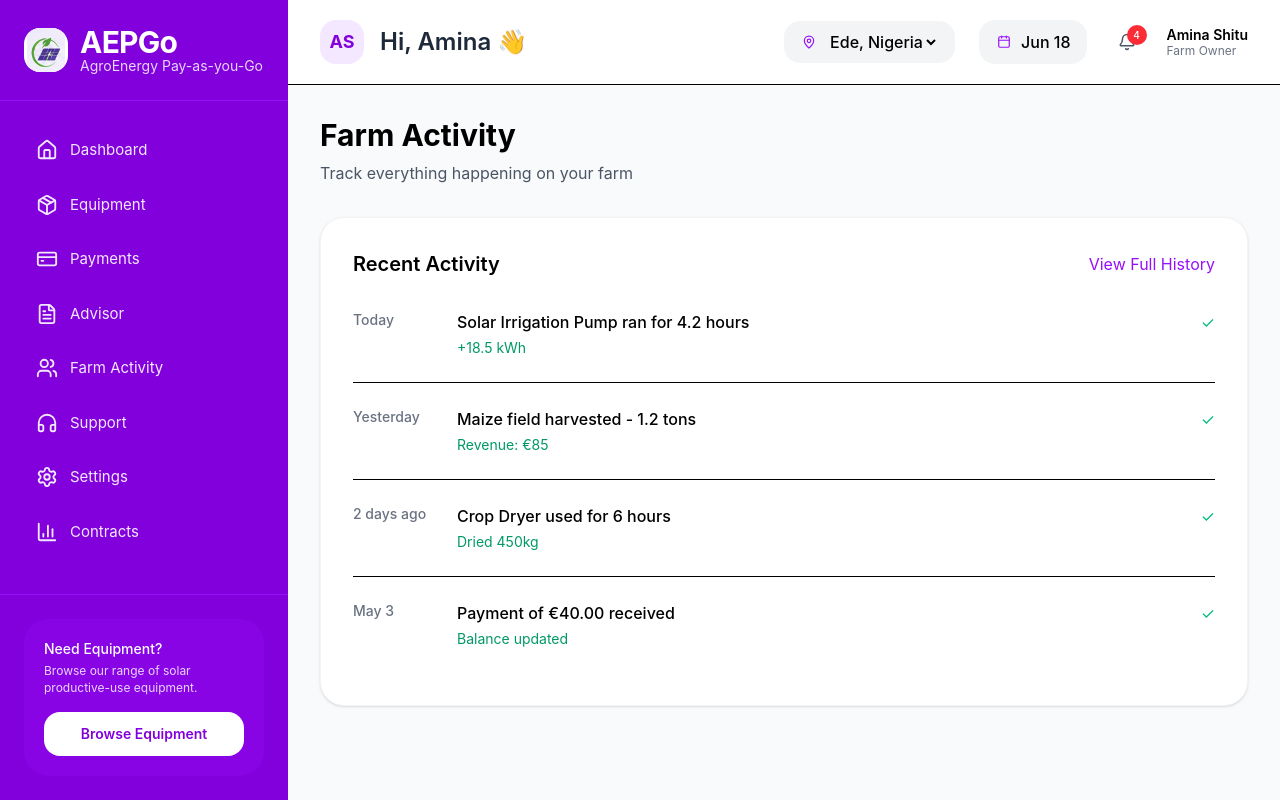
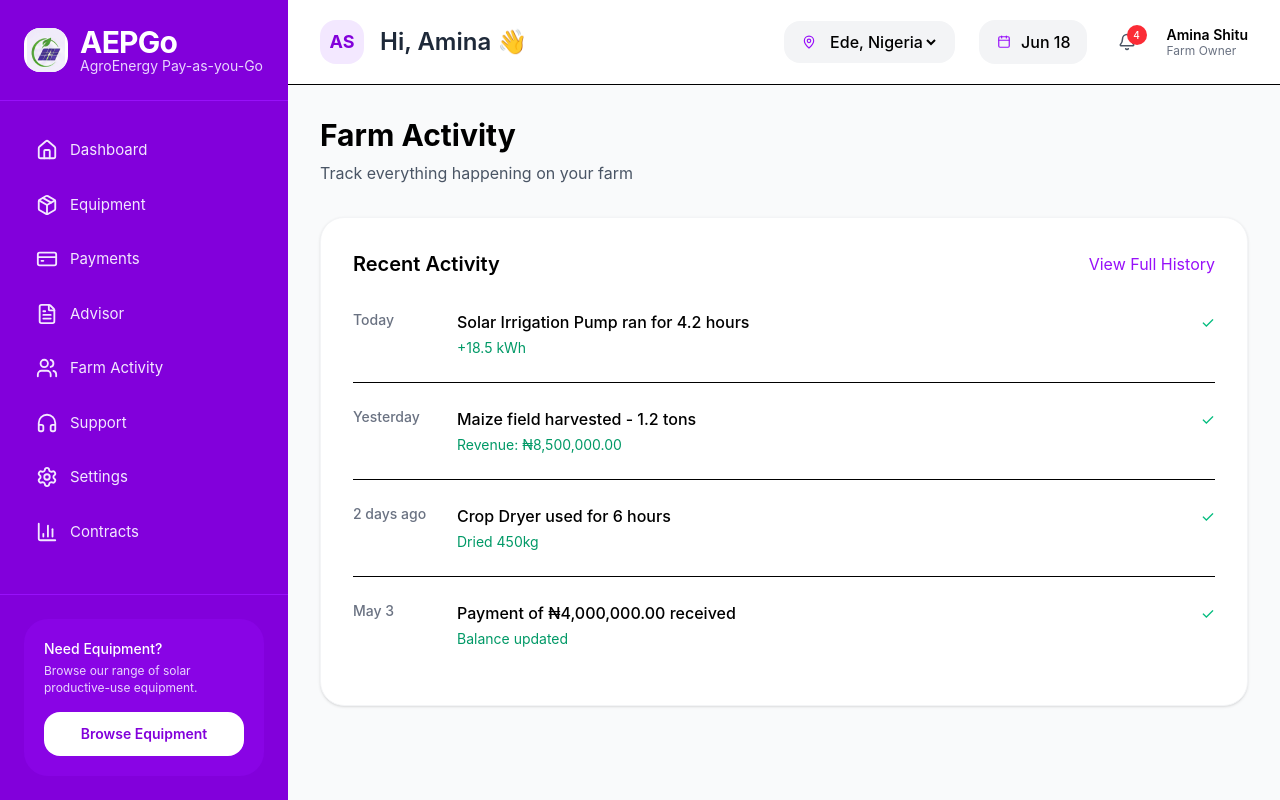
Before and after one commit to jettybay/aepgo-web, a Next.js app: page /activity in a window 1280 px wide. Built offline with nearby package versions, Linux system fonts and the light colour scheme.

Commit message:
Euro sign edit

```diff
--- a/app/activity/page.tsx
+++ b/app/activity/page.tsx
@@ -6,9 +6,9 @@ import Header from '@/components/layout/Header';
 
 const activities = [
   { time: "Today", action: "Solar Irrigation Pump ran for 4.2 hours", impact: "+18.5 kWh", status: "success" },
-  { time: "Yesterday", action: "Maize field harvested - 1.2 tons", impact: "Revenue: €85", status: "success" },
+  { time: "Yesterday", action: "Maize field harvested - 1.2 tons", impact: "Revenue: ₦8,500,000.00", status: "success" },
   { time: "2 days ago", action: "Crop Dryer used for 6 hours", impact: "Dried 450kg", status: "success" },
-  { time: "May 3", action: "Payment of €40.00 received", impact: "Balance updated", status: "success" },
+  { time: "May 3", action: "Payment of ₦4,000,000.00 received", impact: "Balance updated", status: "success" },
 ];
 
 export default function FarmActivity() {
--- a/app/settings/page.tsx
+++ b/app/settings/page.tsx
@@ -21,7 +21,7 @@ export default function SettingsPage() {
                 <div className="grid grid-cols-2 gap-6">
                   <div>
                     <label className="text-sm text-gray-600">Full Name</label>
-                    <input defaultValue="Amina Yusuf" className="w-full mt-2 px-5 py-3 border rounded-2xl" />
+                    <input defaultValue="Amina Shitu" className="w-full mt-2 px-5 py-3 border rounded-2xl" />
                   </div>
                   <div>
                     <label className="text-sm text-gray-600">Phone Number</label>
@@ -35,7 +35,7 @@ export default function SettingsPage() {
                 <div className="grid grid-cols-2 gap-6">
                   <div>
                     <label className="text-sm text-gray-600">Farm Location</label>
-                    <input defaultValue="Kaduna, Nigeria" className="w-full mt-2 px-5 py-3 border rounded-2xl" />
+                    <input defaultValue="Ede, Nigeria" className="w-full mt-2 px-5 py-3 border rounded-2xl" />
                   </div>
                   <div>
                     <label className="text-sm text-gray-600">Main Crops</label>
--- a/next.config.ts
+++ b/next.config.ts
@@ -2,7 +2,7 @@ import type { NextConfig } from "next";
 
 const nextConfig: NextConfig = {
   /* config options here */
-  allowedDevOrigins: ["10.222.126.176", '192.168.0.177'],
+  allowedDevOrigins: ["10.214.253.176"],
 };
 
 export default nextConfig;
```
